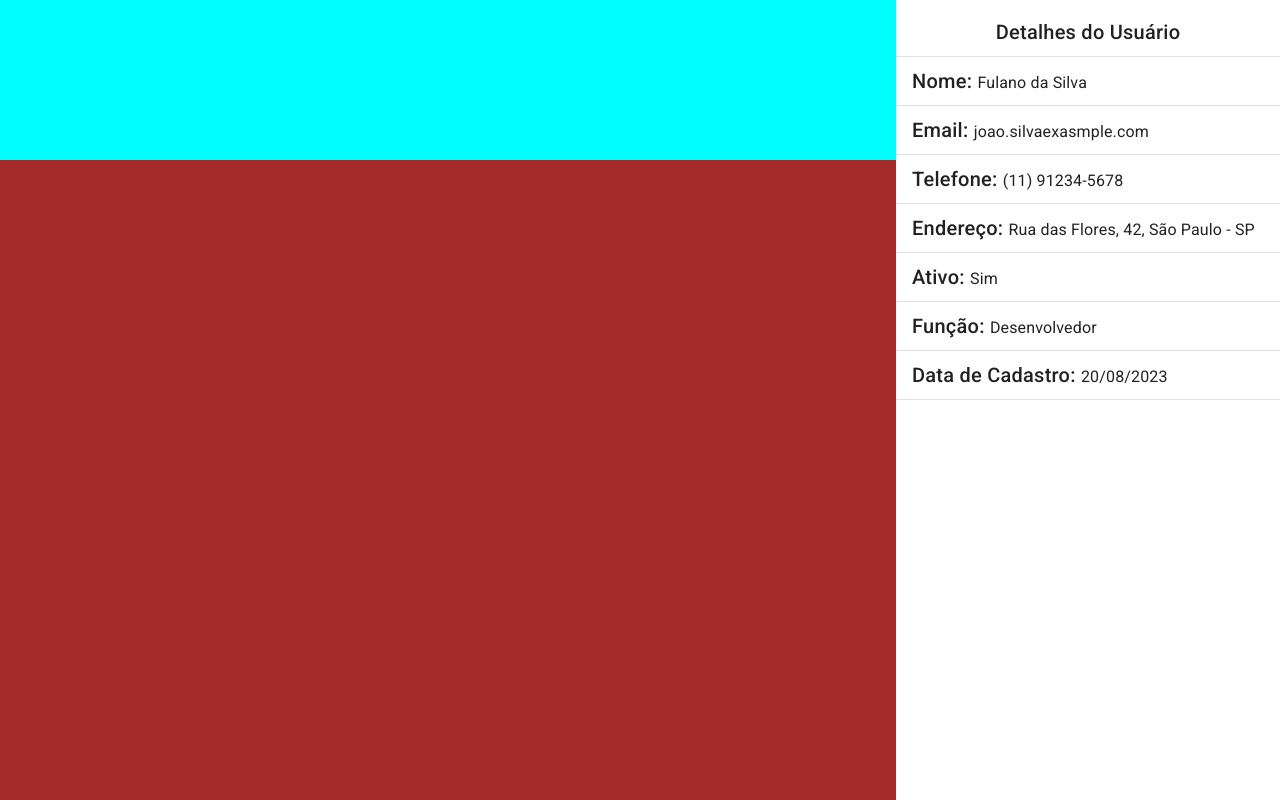
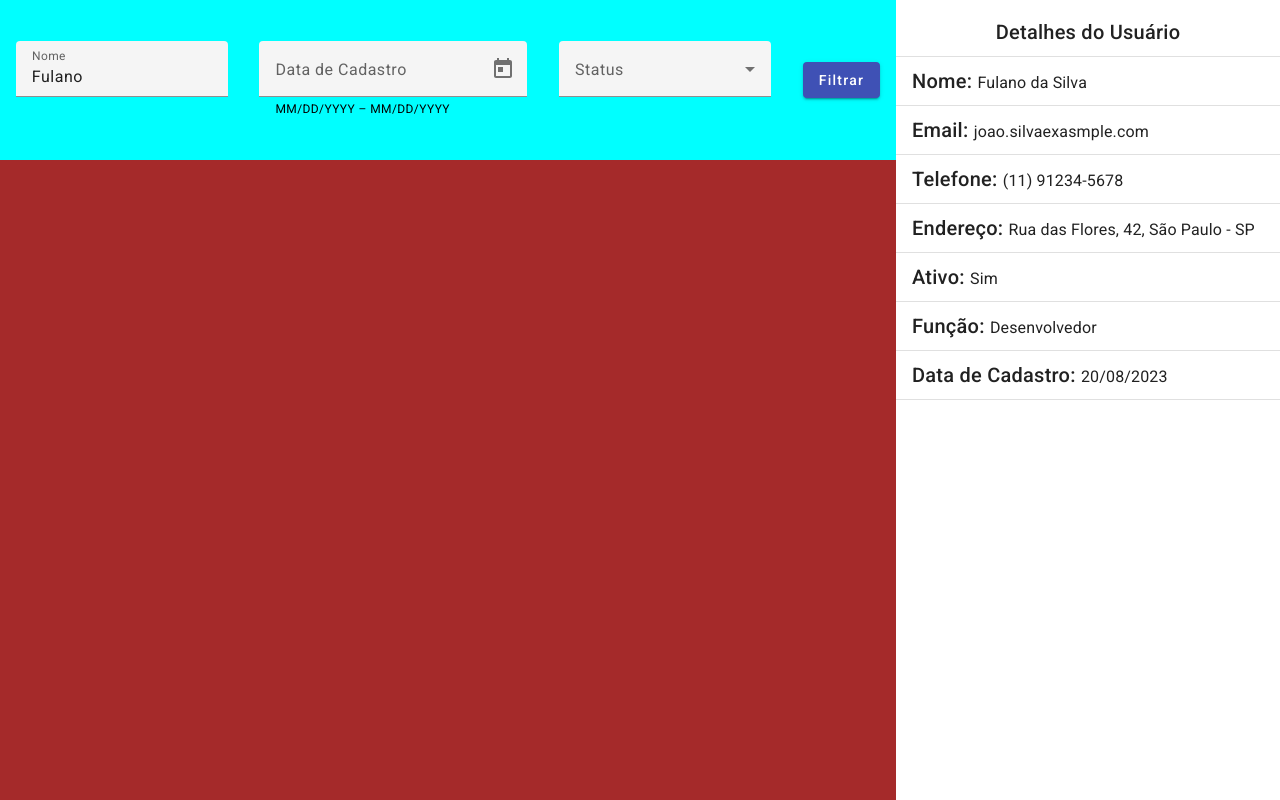
Before and after one commit to LeonardoVechieti/EstudoAngular, an Angular app in the folder listaUsuarios/: page / in a window 1280 px wide. Built offline with nearby package versions, Linux system fonts and the light colour scheme.

Commit message:
update: componente de filtro com datepicker

```diff
--- a/listaUsuarios/src/app/app.component.html
+++ b/listaUsuarios/src/app/app.component.html
@@ -1,7 +1,7 @@
 <div class=" container">
   <div class="left-container">
     <div class="top-div">
-      <!--  -->
+      <app-filter></app-filter>
     </div>
     <div class="main-left-div">
       <!--  -->
--- /dev/null
+++ b/listaUsuarios/src/app/components/filter/filter.component.html
@@ -0,0 +1,38 @@
+<div class="filter">
+    <form class="form">
+        <div class="form__name">
+            <mat-form-field class="example-full-width">
+                <mat-label>Nome</mat-label>
+                <input matInput placeholder="Ex. Fulano da Silva" value="Fulano">
+            </mat-form-field>
+        </div>
+
+        <div class="form__date-picker">
+            <mat-form-field>
+                <mat-label>Data de Cadastro</mat-label>
+                <mat-date-range-input [rangePicker]="picker">
+                    <input matStartDate placeholder="Start date">
+                    <input matEndDate placeholder="End date">
+                </mat-date-range-input>
+                <mat-hint>MM/DD/YYYY – MM/DD/YYYY</mat-hint>
+                <mat-datepicker-toggle matIconSuffix [for]="picker"></mat-datepicker-toggle>
+                <mat-date-range-picker #picker></mat-date-range-picker>
+            </mat-form-field>
+        </div>
+
+        <div class="form__status">
+            <mat-form-field>
+                <mat-label>Status</mat-label>
+                <mat-select>
+                    <mat-option *ngFor="let food of foods" [value]="food.value">
+                        {{food.viewValue}}
+                    </mat-option>
+                </mat-select>
+            </mat-form-field>
+        </div>
+
+        <div class="form__button">
+            <button mat-raised-button color="primary">Filtrar</button>
+        </div>
+    </form>
+</div>
--- /dev/null
+++ b/listaUsuarios/src/app/components/filter/filter.component.scss
@@ -0,0 +1,22 @@
+.filter {
+    width: 100%;
+    height: 100%;
+}
+
+.form {
+    width: 100%;
+    height: 100%;
+
+    display: flex;
+    align-items: center;
+    justify-content: space-around;
+    flex-wrap: wrap;
+
+    &__name { }
+
+    &__date-picker { }
+
+    &__status { }
+
+    &__button { }
+}
--- /dev/null
+++ b/listaUsuarios/src/app/components/filter/filter.component.ts
@@ -0,0 +1,15 @@
+import { Component } from '@angular/core';
+
+@Component({
+  selector: 'app-filter',
+  templateUrl: './filter.component.html',
+  styleUrl: './filter.component.scss'
+})
+export class FilterComponent {
+  foods = [
+    {
+      value: 'Teste',
+      viewValue: 'Teste',
+    }
+  ];
+}
--- a/listaUsuarios/src/app/components/user-details/user-details.component.scss
+++ b/listaUsuarios/src/app/components/user-details/user-details.component.scss
@@ -2,3 +2,8 @@
     width: 100%;
     height: 100%;
 }
+.filter {
+    width: 100%;
+    height: 100%;
+    &__name {}
+}
```
Also changed, not shown: listaUsuarios/src/app/angular-material/angular-material.module.ts (+17 -2 lines), listaUsuarios/src/app/components/components.module.ts (+10 -3 lines), 1 other file (tests, documents, lock files or other folders).
